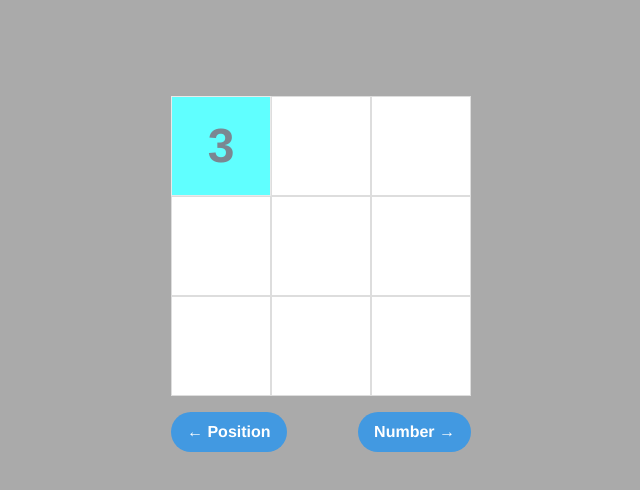
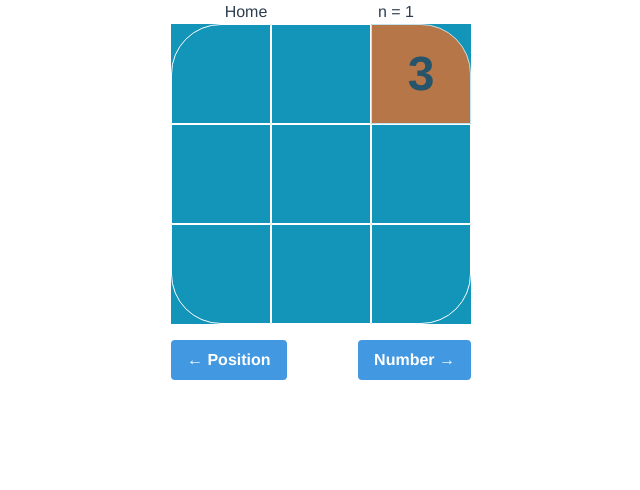
Before and after one commit to giangvincent/dual-nback, a Vue app: page /#/play in a window 1280 px wide. Shown: the top 490 px of the page, without its empty margins (319-959 px from the left). Built offline with nearby package versions, Linux system fonts and the light colour scheme.

Commit message:
update gameplay scene

```diff
--- a/src/themes/v1/gamePlay.scss
+++ b/src/themes/v1/gamePlay.scss
@@ -18,21 +18,35 @@
 .grid {
     width: 18.75rem;
     margin: 0 auto;
-    background-color: #ffffff;
+    background-color: #1395BA;
 }
+
 
 .grid__cell {
 
     height: 6.25rem;
-    border: 1px solid #dddddd;
+    border: 1px solid #ffffff;
     display: flex;
     justify-content: center;
     align-items: center;
+    background-color: #1395BA;
+}
 
+.grid .grid__row:nth-child(1) .grid__cell:nth-child(1) {
+  border-top-left-radius: 50%;
+}
+.grid .grid__row:nth-child(1) .grid__cell:nth-child(3) {
+  border-top-right-radius: 50%;
+}
+.grid .grid__row:nth-child(3) .grid__cell:nth-child(1) {
+  border-bottom-left-radius: 50%;
+}
+.grid .grid__row:nth-child(3) .grid__cell:nth-child(3) {
+  border-bottom-right-radius: 50%;
 }
 
 .grid__selected {
-    background-color: aqua;
+    background-color: #F16C20;
     -webkit-animation: flickerAnimation 2500ms infinite;
     -moz-animation: flickerAnimation 2500ms infinite;
     -o-animation: flickerAnimation 2500ms infinite;
@@ -40,19 +54,23 @@
 }
 @keyframes flickerAnimation {
     0%   { opacity:1; }
+    50%  { opacity: 0.7; }
     100% { opacity:0.2; }
   }
   @-o-keyframes flickerAnimation{
     0%   { opacity:1; }
-    100% { opacity:0.2; }
+    50%  { opacity: 0.9; }
+    100% { opacity:0.5; }
   }
   @-moz-keyframes flickerAnimation{
     0%   { opacity:1; }
-    100% { opacity:0.2; }
+    50%  { opacity: 0.9; }
+    100% { opacity:0.5; }
   }
   @-webkit-keyframes flickerAnimation{
     0%   { opacity:1; }
-    100% { opacity:0.2; }
+    50%  { opacity: 0.9; }
+    100% { opacity:0.5; }
   }
 
 
--- a/src/themes/v1/style.scss
+++ b/src/themes/v1/style.scss
@@ -8,7 +8,7 @@
  * - Button
  */
 body {
-  background-color: #aaaaaa;
+  background-color: #ffffff;
 }
 #app {
   font-family: "Avenir", Helvetica, Arial, sans-serif;
--- a/src/views/GamePlay.vue
+++ b/src/views/GamePlay.vue
@@ -1,9 +1,16 @@
 
 <template>
-  <div id="game-play" class="flex flex-col">
-    <div class="score mb-3">
+  <div id="game-play" class="flex flex-col content-center justify-center flex-wrap">
+    <div class="flex">
+      <div class="w-1/2">
+        <router-link to="/">Home</router-link>
+      </div>
 
+      <div class="w-1/2">
+        <div class="column is-half">n = 1</div>
+      </div>
     </div>
+    <!-- indicator -->
     <div class="grid">
       <div class="grid__row flex is-mobile" v-for="row in rows" v-bind:key="row">
         <div
@@ -21,8 +28,14 @@
       </div>
     </div>
     <div class="controls flex flex-wrap justify-between m-auto mt-3">
-      <button @click="userSelectedPosition" class="bg-blue-500 hover:bg-blue-700 text-white font-bold py-2 px-4 mb-2 rounded-full">← Position</button>
-      <button @click="userSelectedNumber" class="bg-blue-500 hover:bg-blue-700 text-white font-bold py-2 px-4 mb-2 rounded-full">Number →</button>
+      <button
+        @click="userSelectedPosition"
+        class="bg-blue-500 hover:bg-blue-700 text-white font-bold py-2 px-4 mb-2 rounded"
+      >← Position</button>
+      <button
+        @click="userSelectedNumber"
+        class="bg-blue-500 hover:bg-blue-700 text-white font-bold py-2 px-4 mb-2 rounded"
+      >Number →</button>
     </div>
   </div>
 </template>
@@ -68,25 +81,24 @@ export default {
 
   methods: {
     ...mapMutations([
-      'SET_LASTPOINT',
-      'SET_MISSED_POINT',
-      'SET_WRONG_POINT',
-      'SET_RIGHT_POINT'
+      "SET_LASTPOINT",
+      "SET_MISSED_POINT",
+      "SET_WRONG_POINT",
+      "SET_RIGHT_POINT"
     ]),
     ...mapActions([]),
     createSelection() {
-      console.log('created ', this.displayedClues)
-      // this.checkDisplayedClues();
+      console.log("created ", this.displayedClues);
+      this.checkDisplayedClues();
       this.hideSelection();
       setTimeout(this.showSelection, this.clueFadeOutTime);
     },
     checkDisplayedClues() {
       this.displayedClues++;
       if (this.displayedClues >= this.clues) {
-
-        console.log('clear runnin engine');
+        console.log("clear runnin engine");
         clearInterval(this.engine);
-        this.$router.push('game-over');
+        this.$router.push("game-over");
       }
     },
     hideSelection() {
@@ -96,10 +108,8 @@ export default {
     },
     showSelection() {
       this.checkForPenalty();
-      /* this.selectedColumn = this.getRandomPosition();
-      this.selectedRow = this.getRandomPosition(); */
-      this.selectedColumn = 1;
-      this.selectedRow = 1;
+      this.selectedColumn = this.getRandomPosition();
+      this.selectedRow = this.getRandomPosition();
       this.selectedNumber = this.getRandomNumber();
       this.tries.number = false;
       this.tries.position = false;
@@ -111,10 +121,10 @@ export default {
         return 0;
       }
       if (this.tries.number === false && this.checkNumber()) {
-        this.SET_MISSED_POINT('number');
+        this.SET_MISSED_POINT("number");
       }
       if (this.tries.position === false && this.checkPosition()) {
-        this.SET_MISSED_POINT('position');
+        this.SET_MISSED_POINT("position");
       }
       return 0;
     },
@@ -130,9 +140,9 @@ export default {
       }
       this.tries.number = true;
       if (this.checkNumber()) {
-        this.SET_RIGHT_POINT('number');
+        this.SET_RIGHT_POINT("number");
       } else {
-        this.SET_WRONG_POINT('number');
+        this.SET_WRONG_POINT("number");
       }
     },
     userSelectedPosition() {
@@ -141,9 +151,9 @@ export default {
       }
       this.tries.position = true;
       if (this.checkPosition()) {
-        this.SET_RIGHT_POINT('position');
+        this.SET_RIGHT_POINT("position");
       } else {
-        this.SET_WRONG_POINT('position');
+        this.SET_WRONG_POINT("position");
       }
     },
     checkNumber() {
```
